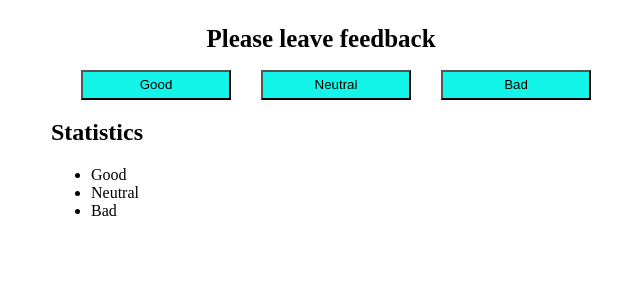
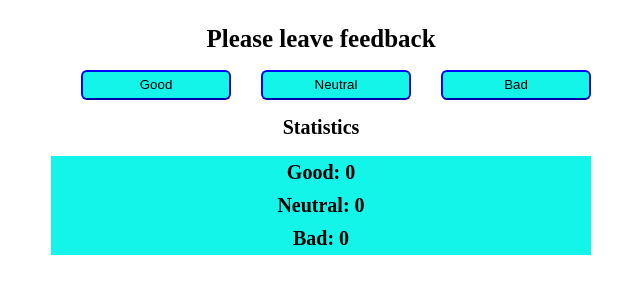
Before and after one commit to Anastasiia88Z/goit-react-hw-02-feedback1, a React (Create React App) app: page / in a window 1280 px wide. Shown: the top 300 px of the page, without its empty margins (319-959 px from the left). Built offline with nearby package versions, Linux system fonts and the light colour scheme.

Commit message:
add state

```diff
--- a/src/components/Feedback/Feedback.jsx
+++ b/src/components/Feedback/Feedback.jsx
@@ -3,23 +3,51 @@ import React from 'react';
 import s from './Feedback.module.css';
 
 class Feedback extends React.Component {
+  state = {
+    good: 0,
+    neutral: 0,
+    bad: 0,
+  };
+
+  clickGood = () => {
+    console.log('Кликнули в Good');
+    console.log(this);
+  };
+
+  clickNeutral = () => {
+    console.log('Кликнули в Neutral');
+    console.log(this);
+  };
+
+  clickBad = () => {
+    console.log('Кликнули Bad');
+    console.log(this);
+  };
+
   render() {
     return (
       <div className="Feedback">
         <h1 className={s.title}>Please leave feedback</h1>
 
         <div className={s.reactions}>
-          <button type="button">Good</button>
-          <button type="button">Neutral</button>
-          <button type="button">Bad</button>
+          <button type="button" onClick={this.clickGood}>
+            Good
+          </button>
+          <button type="button" onClick={this.clickNeutral}>
+            Neutral
+          </button>
+          <button type="button" onClick={this.clickBad}>
+            Bad
+          </button>
         </div>
 
-        <h2>Statistics</h2>
-        <ul>
-          <li>Good</li>
-          <li>Neutral</li>
-          <li>Bad</li>
-        </ul>
+        <h2 className={s.titleStatistics}>Statistics</h2>
+
+        <div className={s.statistics}>
+          <span className={s.data}>Good: {this.state.good}</span>
+          <span className={s.data}>Neutral: {this.state.neutral}</span>
+          <span className={s.data}>Bad: {this.state.bad}</span>
+        </div>
       </div>
     );
   }
--- a/src/components/Feedback/Feedback.module.css
+++ b/src/components/Feedback/Feedback.module.css
@@ -10,4 +10,24 @@
   min-height: 30px;
   background-color: rgb(20, 245, 234);
   margin-left: 30px;
+  border-radius: 6px;
+  border-color: blue;
 }
+
+.titleStatistics {
+  font-size: 20px;
+  font-weight: bold;
+  color: black;
+  text-align: center;
+}
+
+.data {
+  display: flex;
+  align-items: center;
+  justify-content: center;
+  font-size: 20px;
+  font-weight: bold;
+  color: black;
+  padding: 5px;
+  background-color: rgb(20, 245, 234);
+}
```
